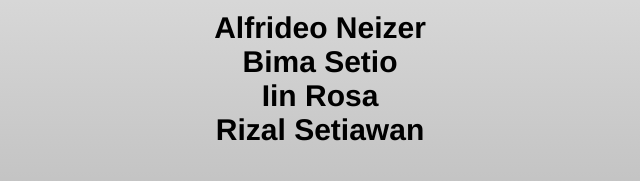
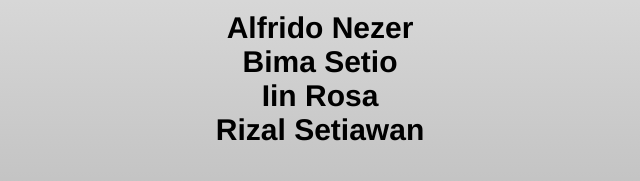
Before and after one commit to Mikroskil/BRIA, a website: page src/index.jade in a window 1280 px wide. Shown: the part 376-557 px from the top of the page, 320-960 px from the left. Drawn offline with nearby package versions, Linux system fonts and the light colour scheme; files that its build step writes are made by us from their sources; files whose address does not match are found by name.

Commit message:
New Update 17 June 2015

```diff
--- a/src/index.jade
+++ b/src/index.jade
@@ -24,7 +24,7 @@ html
         h2 BRIA
         |
         |
-        h4 Alfrideo Neizer
+        h4 Alfrido Nezer
         |
         |
         h4 Bima Setio
```
Also changed, not shown: dist/build/build.js, dist/index.html.
